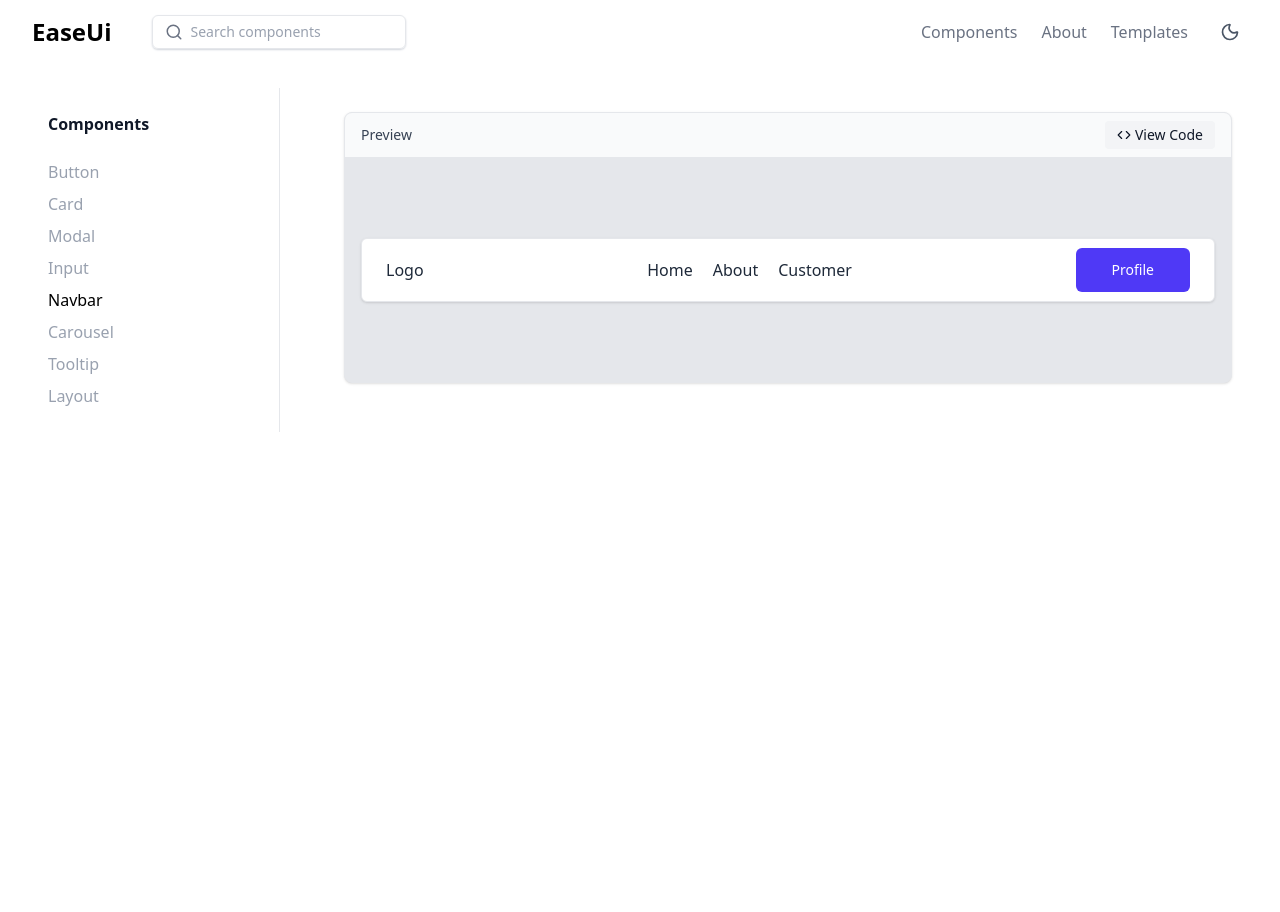
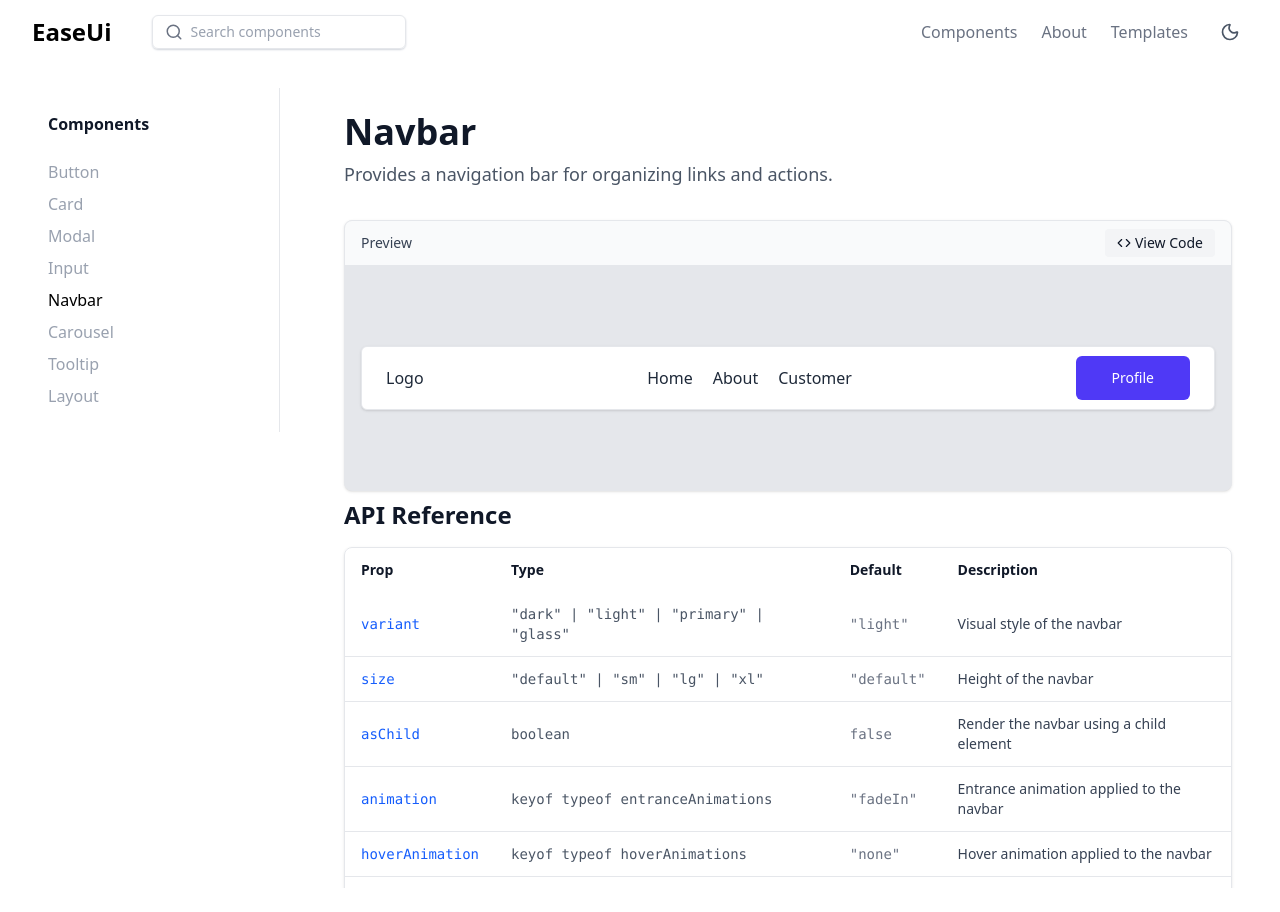
Before and after one commit to Anirudh-Negii/easeui, a React (Vite) app: page /components/navbar in a window 1280 px wide. Built offline with nearby package versions, Linux system fonts and the light colour scheme.

Commit message:
Complete Navbar documentation

```diff
--- a/src/pages/components/NavbarPage.tsx
+++ b/src/pages/components/NavbarPage.tsx
@@ -1,18 +1,71 @@
 import { Navbar } from "@/components/navbar";
 import ComponentDemo from "../ComponentsDemo";
+import PropsTable from "@/components/Personal/PropsTable";
 
 const NavbarPage = () => {
-  const usageCode = `import ComponentDemo from "../ComponentsDemo";
+  const usageCode = `
+      import { Navbar } from "@/components/navbar";
+
       <Navbar />
-
-
   `;
 
   return (
     <div>
+      <header className="space-y-2 mb-8">
+        <h1 className="text-4xl font-bold">Navbar</h1>
+        <p className="text-lg text-gray-600">
+          Provides a navigation bar for organizing links and actions.
+        </p>
+      </header>
+
       <ComponentDemo code={usageCode}>
         <Navbar />
       </ComponentDemo>
+
+      <section className="space-y-4 mt-2">
+        <h2 className="text-2xl font-semibold">API Reference</h2>
+
+        <PropsTable
+          data={[
+            {
+              prop: "variant",
+              type: '"dark" | "light" | "primary" | "glass"',
+              default: '"light"',
+              description: "Visual style of the navbar",
+            },
+            {
+              prop: "size",
+              type: '"default" | "sm" | "lg" | "xl"',
+              default: '"default"',
+              description: "Height of the navbar",
+            },
+            {
+              prop: "asChild",
+              type: "boolean",
+              default: "false",
+              description: "Render the navbar using a child element",
+            },
+            {
+              prop: "animation",
+              type: 'keyof typeof entranceAnimations',
+              default: '"fadeIn"',
+              description: "Entrance animation applied to the navbar",
+            },
+            {
+              prop: "hoverAnimation",
+              type: 'keyof typeof hoverAnimations',
+              default: '"none"',
+              description: "Hover animation applied to the navbar",
+            },
+            {
+              prop: "className",
+              type: "string",
+              default: "—",
+              description: "Additional CSS classes for the navbar",
+            },
+          ]}
+        />
+      </section>
     </div>
   );
 };
```
